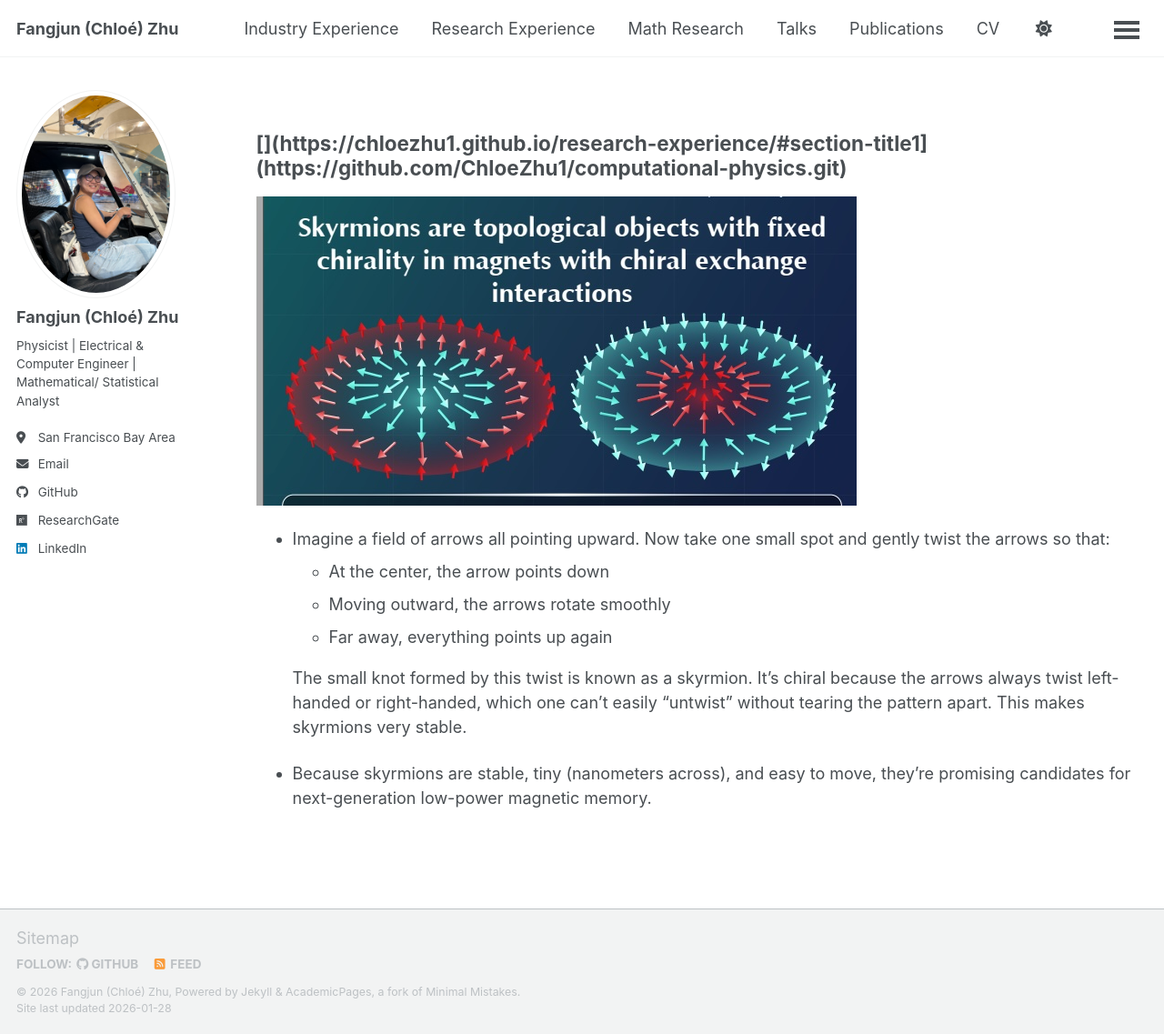
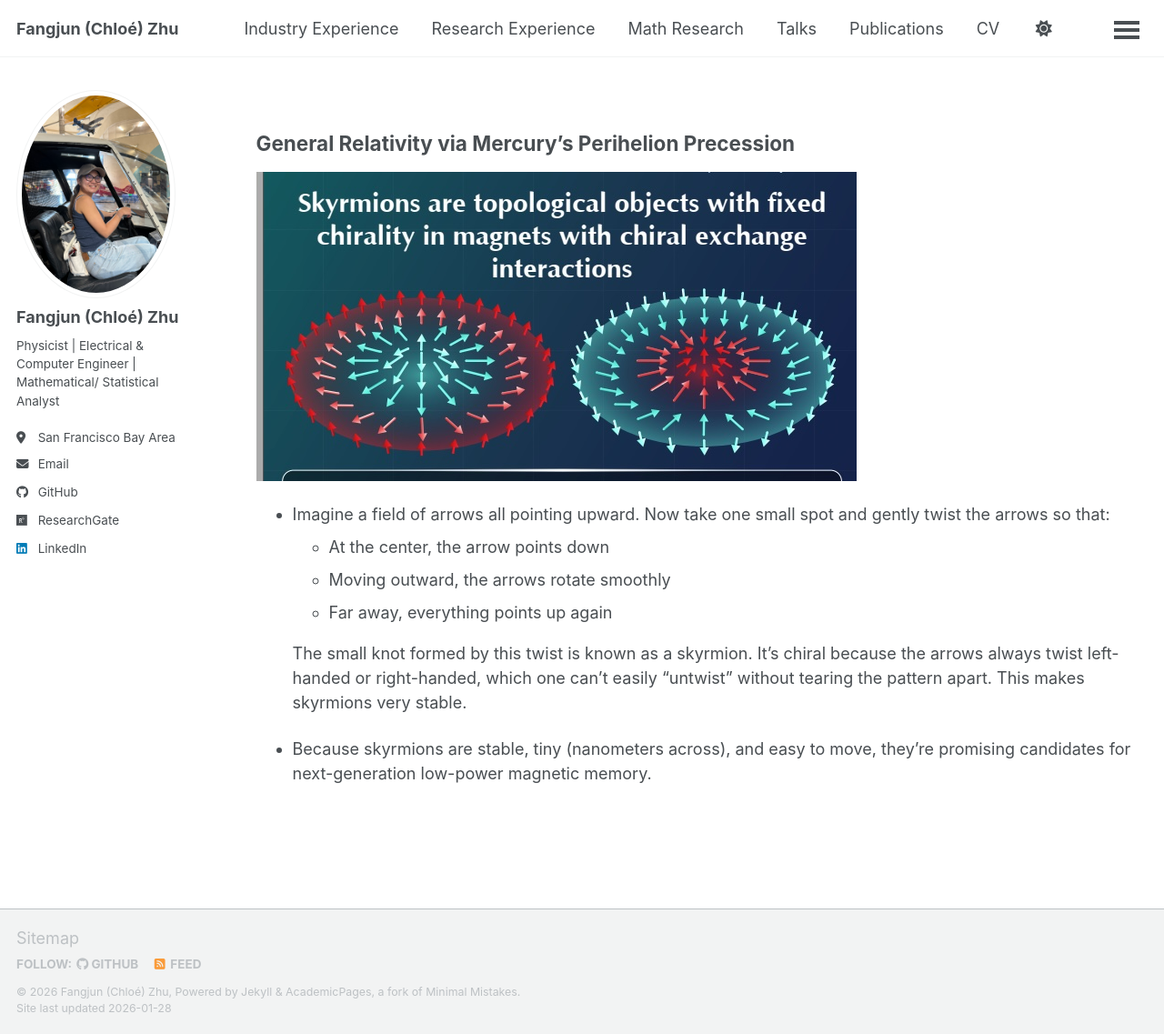
Before and after one commit to ChloeZhu1/ChloeZhu1.github.io, a Jekyll site: the page built from _pages/physics-and-engineering-research.md, in a window 1280 px wide and 1137 px high. Shown: the whole window at 91% size. Built offline with Jekyll 4.4.1, drawn with Linux system fonts in a browser that asks for light colours; a script bundle is joined from its source files by our own code; library files that are not in the unit come from our copies.

Commit message:
Update physics-and-engineering-research.md

```diff
--- a/_pages/physics-and-engineering-research.md
+++ b/_pages/physics-and-engineering-research.md
@@ -9,7 +9,7 @@ redirect_from:
 
 {% include base_path %}
 <!-- <a href="#section-title1">Skyrmions</a> -->
-## [](https://chloezhu1.github.io/research-experience/#section-title1](https://github.com/ChloeZhu1/computational-physics.git)
+<h2 id="gr">General Relativity via Mercury’s Perihelion Precession</h2>
 ![Skyrmions](/images/skyrmions.jpg)
 * Imagine a field of arrows all pointing upward. Now take one small spot and gently twist the arrows so that:
   * At the center, the arrow points down
```
